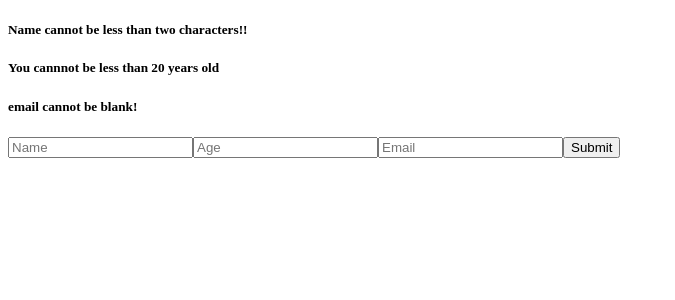
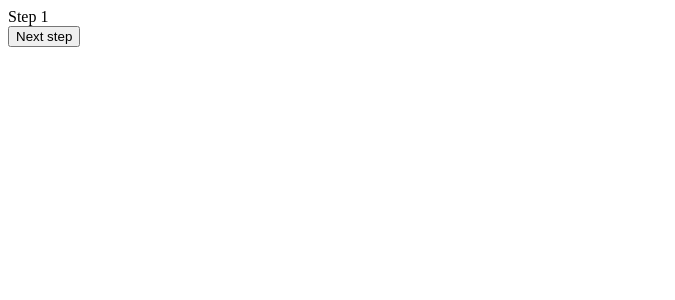
Before and after one commit to anarchymonkey/react-design-patterns, a React (Vite) app: page / in a window 1280 px wide. Shown: the top 300 px of the page, without its empty margins (0-675 px from the left). Built offline with nearby package versions, Linux system fonts and the light colour scheme.

Commit message:
added uncontrolled onboarding flow and docker file for docker container deployments

```diff
--- a/src/App.js
+++ b/src/App.js
@@ -8,6 +8,7 @@ import { useEffect, useState } from "react"
 import { DataConfigLoader } from "./components/DataConfigLoader"
 import { UncontrolledForm } from "./components/Shared/UncontrolledForm"
 import { ControlledForm } from "./components/ControlledForm"
+import { UncontrolledOnboardingFlow } from "./components/UncontrolledOnboardingFlow"
 
 const getUsers = async () => {
     const response = await axios.get('https://dummyjson.com/users')
@@ -19,6 +20,41 @@ const getUserById = async (id) => {
     const response = await axios.get(`https://dummyjson.com/users/${id}`)
     console.log({ response: response.data });
     return response.data;
+}
+
+const handleFinish = (finalData, reset) => {
+    console.log("final data after flow finishes", finalData);
+    reset();
+}
+
+const Step1 = ({ goToNext }) => {
+
+    return(
+        <>
+            <div>Step 1</div>
+            <button onClick={() => goToNext({ name: "Aniket"})}>Next step</button>
+        </>
+    )
+}
+
+const Step2 = ({ goToNext }) => {
+
+    return(
+        <>
+            <div>Step 2</div>
+            <button onClick={() => goToNext({ age: 27})}>Next step</button>
+        </>
+    )
+}
+
+const Step3 = ({ goToNext }) => {
+
+    return(
+        <>
+            <div>Step 3</div>
+            <button onClick={() => goToNext({ hairColor: "Black"})}>Finish</button>
+        </>
+    )
 }
 
 export const App = () => {
@@ -45,7 +81,14 @@ export const App = () => {
             </DataConfigLoader> */}
             {/* Tutotial 4: Uncontrolled and Controlled Components */}
             {/* <UncontrolledForm /> */}
-            <ControlledForm />
+            {/* <ControlledForm /> */}
+            {/* Tutotial 5: Uncontrolled Onboarding flow */}
+            <UncontrolledOnboardingFlow onFinish={handleFinish}>
+                <Step1 />
+                <Step2 />
+                <Step3 />
+            </UncontrolledOnboardingFlow>
+
         </>
     )
 }
--- /dev/null
+++ b/src/components/UncontrolledOnboardingFlow.js
@@ -0,0 +1,47 @@
+import React, { useState } from "react";
+
+
+export const UncontrolledOnboardingFlow = ({
+    children,
+    onFinish,
+}) => {
+    console.log({ len: children.length });
+    const [onBoardingData, setOnBoardingData] = useState({});
+    const [currentStep, setCurrentStep] = useState(0);
+
+
+    const reset = () => {
+        setCurrentStep(0);
+    }
+
+    const goToNext = (data = {}) => {
+        const nextStep = currentStep + 1;
+
+        const newOnboardingData = {
+            ...onBoardingData,
+            ...data,
+        }
+
+        if (nextStep > children.length - 1) {
+            onFinish(newOnboardingData, reset)
+        setOnBoardingData(newOnboardingData)
+
+            return;
+        }
+
+        setCurrentStep(nextStep);
+        setOnBoardingData(newOnboardingData)
+    }
+
+    const currentStepChildren = React.Children.toArray(children)[currentStep];
+
+    if (React.isValidElement(currentStepChildren)) {
+        return React.cloneElement(currentStepChildren, { goToNext })
+    }
+    return (
+        <div>
+            {currentStepChildren}
+            <button onClick={() => setCurrentStep(prevStep => prevStep + 1)}>Next</button>
+        </div>
+    )
+}
```
Also changed, not shown: 2 other files (tests, documents, lock files or other folders).
